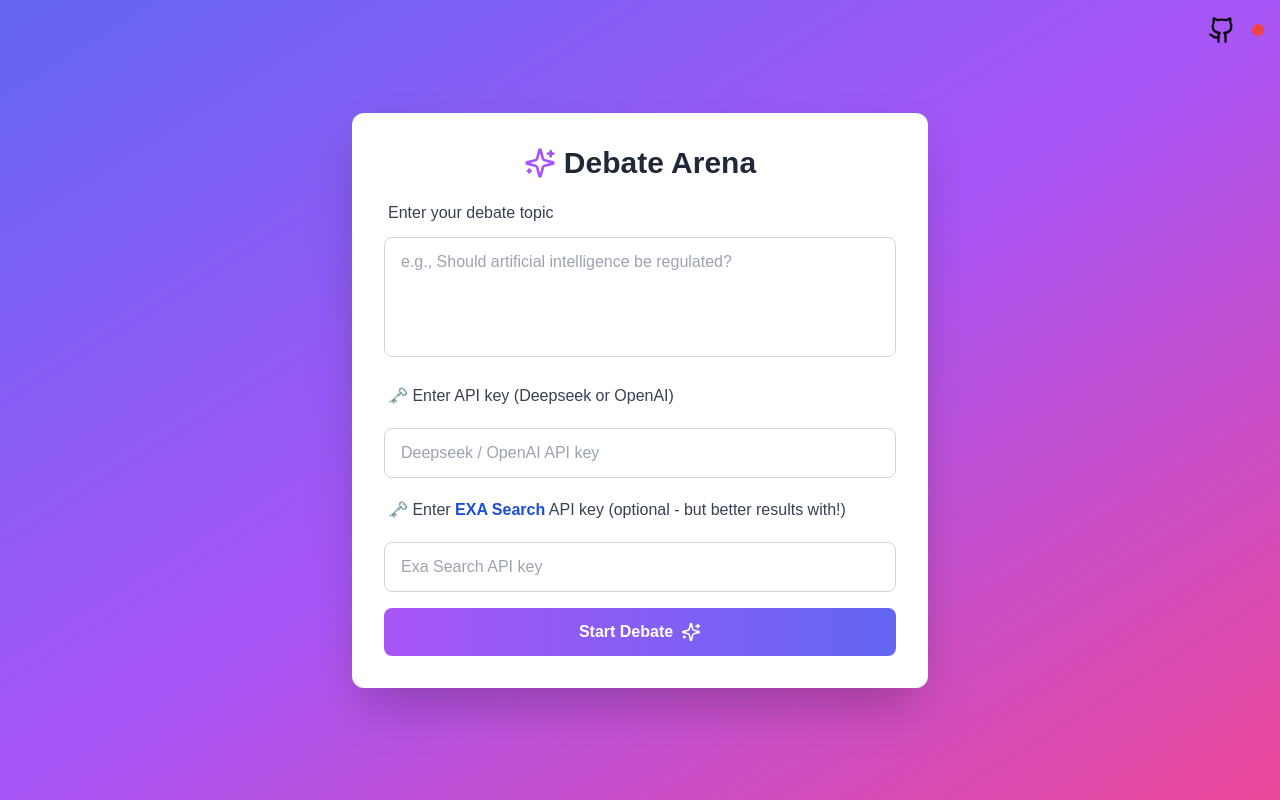
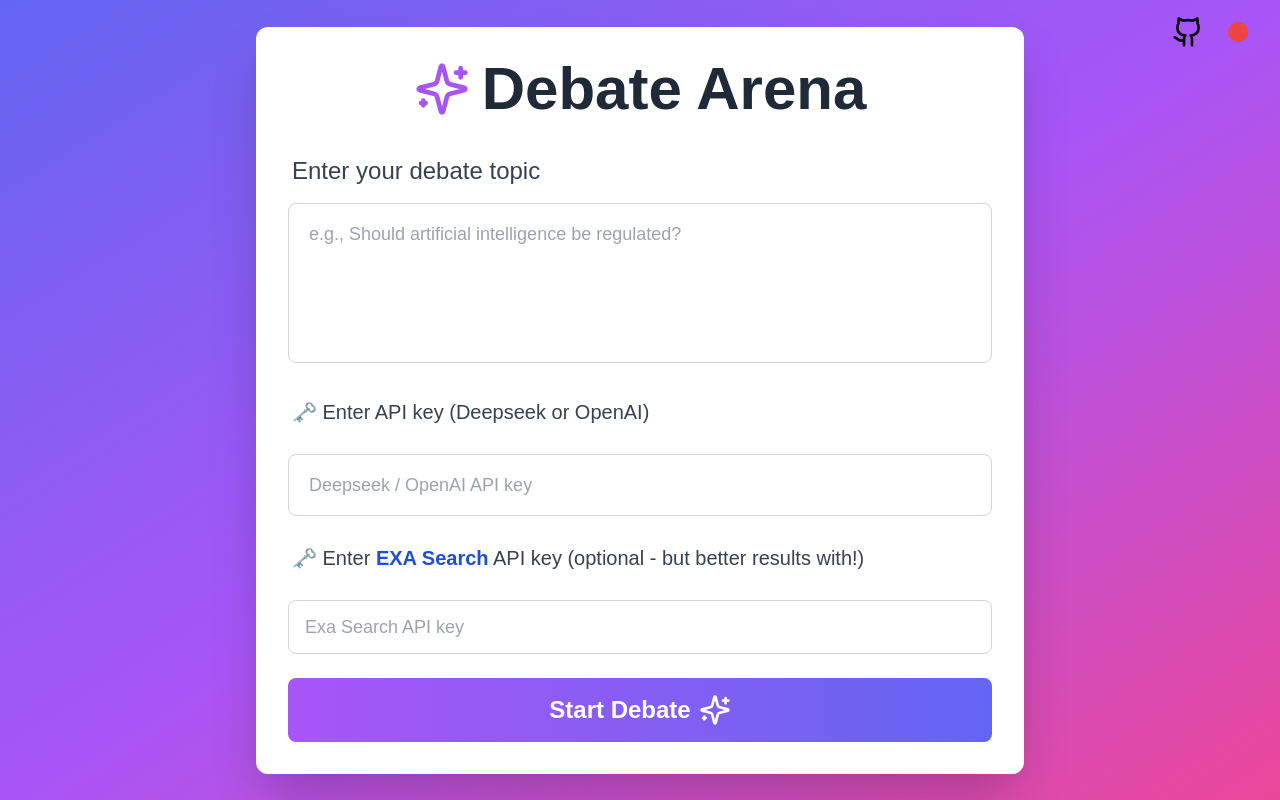
Before and after one commit to Arputikos/AgentON_2025, a Next.js app in the folder frontend/: page / in a window 1280 px wide. Built offline with nearby package versions, Linux system fonts and the light colour scheme; no server answers.

Commit message:
styling of the home page

```diff
--- a/frontend/src/components/PromptEntry.tsx
+++ b/frontend/src/components/PromptEntry.tsx
@@ -42,74 +42,74 @@ export default function Home() {
     <div className="h-screen bg-gradient-to-br from-indigo-500 via-purple-500 to-pink-500 flex items-center justify-center p-4">
 
       <header className="fixed top-0 left-0 right-0 z-50 p-4 flex justify-end items-center">
-        <div className="flex items-center gap-4">
+        <div className="flex items-center gap-6 mx-4">
           <a
             href="https://github.com/Arputikos/AgentON_2025"
             target="_blank"
             rel="noopener noreferrer"
             className="flex items-center gap-2 hover:text-gray-800 transition-colors"
           >
-            <Github className="w-7 h-7" />
+            <Github className="w-8 h-8" />
           </a>
-          <div className={`w-3 h-3 rounded-full ${
+          <div className={`w-5 h-5 rounded-full ${
             isConnected ? 'bg-green-500' : 'bg-red-500'
           }`} />
         </div>
       </header>
 
-      <div className="bg-white rounded-xl shadow-2xl p-8 w-full max-w-xl">
-        <div className="flex items-center justify-center mb-4">
-          <Sparkles className="w-8 h-8 text-purple-500 mr-2" />
-          <h1 className="text-3xl font-bold text-gray-800">Debate Arena</h1>
+      <div className="bg-white rounded-xl shadow-2xl p-8 w-full max-w-3xl">
+        <div className="flex items-center justify-center mb-8">
+          <Sparkles className="w-14 h-14 text-purple-500 mr-3" />
+          <h1 className="text-6xl font-bold text-gray-800">Debate Arena</h1>
         </div>
 
-        <form onSubmit={handleSubmit} className="space-y-4">
+        <form onSubmit={handleSubmit} className="space-y-6">
           <div className='p-0'>
-            <label htmlFor="prompt" className="block text-md font-medium text-gray-700 mb-2 p-1">
+            <label htmlFor="prompt" className="block text-2xl font-medium text-gray-700 mb-3 p-1">
               Enter your debate topic
             </label>
             <textarea
               id="prompt"
               value={prompt}
               onChange={(e) => setPrompt(e.target.value)}
-              className="w-full px-4 py-3 rounded-lg border border-gray-300 focus:ring-2 focus:ring-purple-500 focus:border-transparent transition-all duration-200 min-h-[120px] resize-none"
+              className="w-full px-5 py-4 rounded-lg border border-gray-300 focus:ring-2 focus:ring-purple-500 focus:border-transparent transition-all duration-200 min-h-[160px] resize-none text-lg"
               placeholder="e.g., Should artificial intelligence be regulated?"
               required
               disabled={isLoading}
             />
           </div>
-          <label htmlFor="prompt" className="block text-md font-medium text-gray-700 mb-2 p-1">
+          <label htmlFor="prompt" className="block text-xl font-medium text-gray-700 mb-3 p-1">
               🗝️ Enter API key (Deepseek or OpenAI)
             </label>
             <input
               type="password"
               value={aiApiKey}
               onChange={(e) => setAIApiKey(e.target.value)}
-              className="w-full px-4 py-3 rounded-lg border border-gray-300 focus:ring-2 focus:ring-purple-500 focus:border-transparent transition-all duration-200"
+              className="w-full px-5 py-4 rounded-lg border border-gray-300 focus:ring-2 focus:ring-purple-500 focus:border-transparent transition-all duration-200 text-lg"
               placeholder="Deepseek / OpenAI API key"
               required
               disabled={isLoading}
             />
-            <label htmlFor="prompt" className="block text-md font-medium text-gray-700 mb-2 p-1">
+            <label htmlFor="prompt" className="block text-xl font-medium text-gray-700 mb-3 p-1">
               🗝️ Enter <Link href="https://exa.ai/" className='text-blue-700 font-bold'>EXA Search</Link> API key (optional - but better results with!)
             </label>
             <input
               type="password"
               value={exaApiKey}
               onChange={(e) => setExaApiKey(e.target.value)}
-              className="w-full px-4 py-3 rounded-lg border border-gray-300 focus:ring-2 focus:ring-purple-500 focus:border-transparent transition-all duration-200"
+              className="w-full px-4 py-3 rounded-lg border border-gray-300 focus:ring-2 focus:ring-purple-500 focus:border-transparent transition-all duration-200 text-lg"
               placeholder="Exa Search API key"
               disabled={isLoading}
             />
           <button
             type="submit"
             disabled={isLoading}
-            className={`w-full bg-gradient-to-r from-purple-500 to-indigo-500 text-white font-semibold py-3 mt-16 px-6 rounded-lg transition-opacity duration-200 flex items-center justify-center ${
+            className={`w-full bg-gradient-to-r from-purple-500 to-indigo-500 text-white font-semibold py-4 mt-16 px-6 rounded-lg transition-opacity duration-200 flex items-center justify-center text-2xl ${
               isLoading ? 'opacity-50 cursor-not-allowed' : 'hover:opacity-90'
             }`}
           >
             {isLoading ? 'Initializing Debate...' : 'Start Debate'}
-            <Sparkles className="w-5 h-5 ml-2" />
+            <Sparkles className="w-8 h-8 ml-2" />
           </button>
         </form>
       </div>
```
